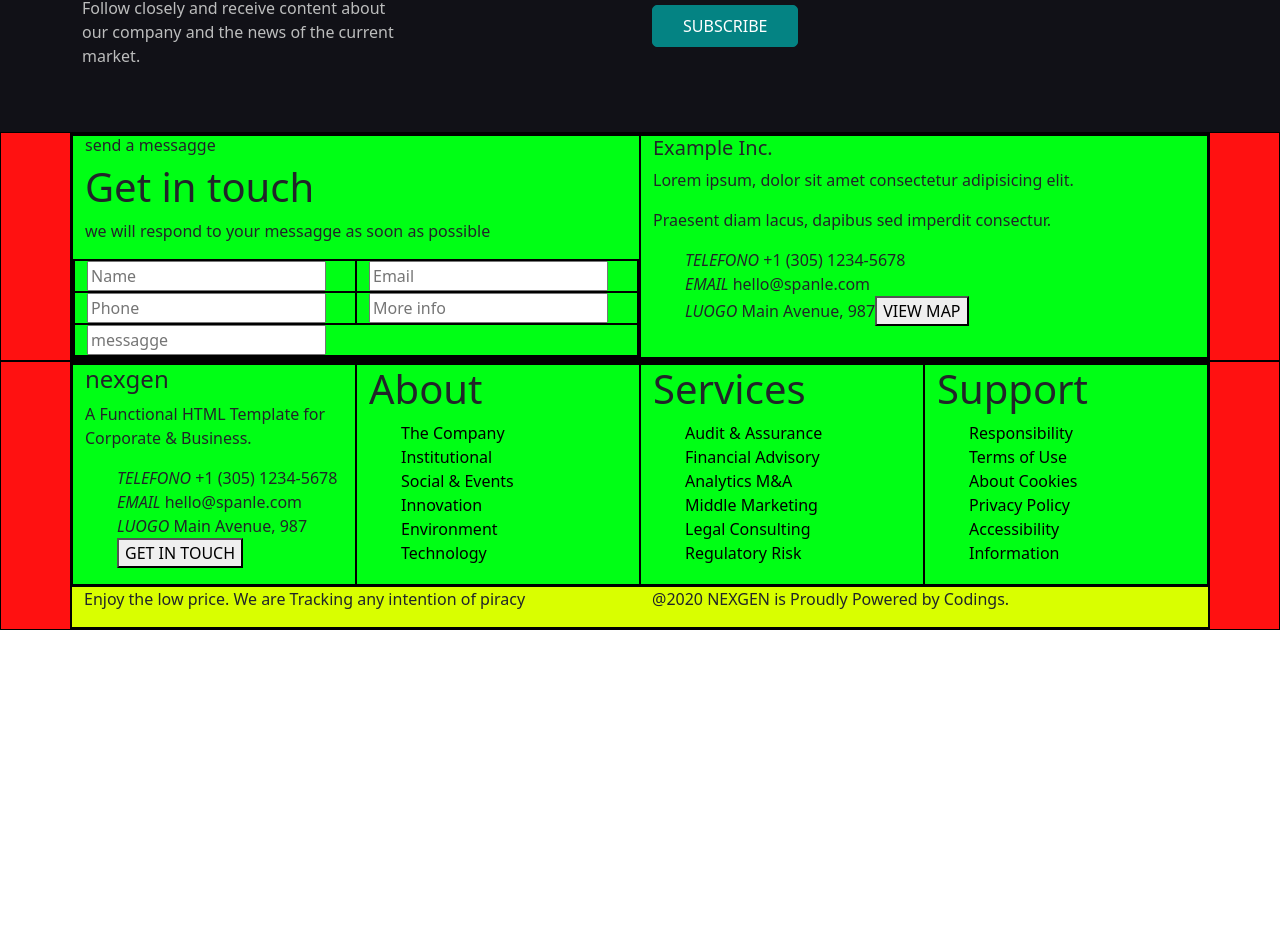
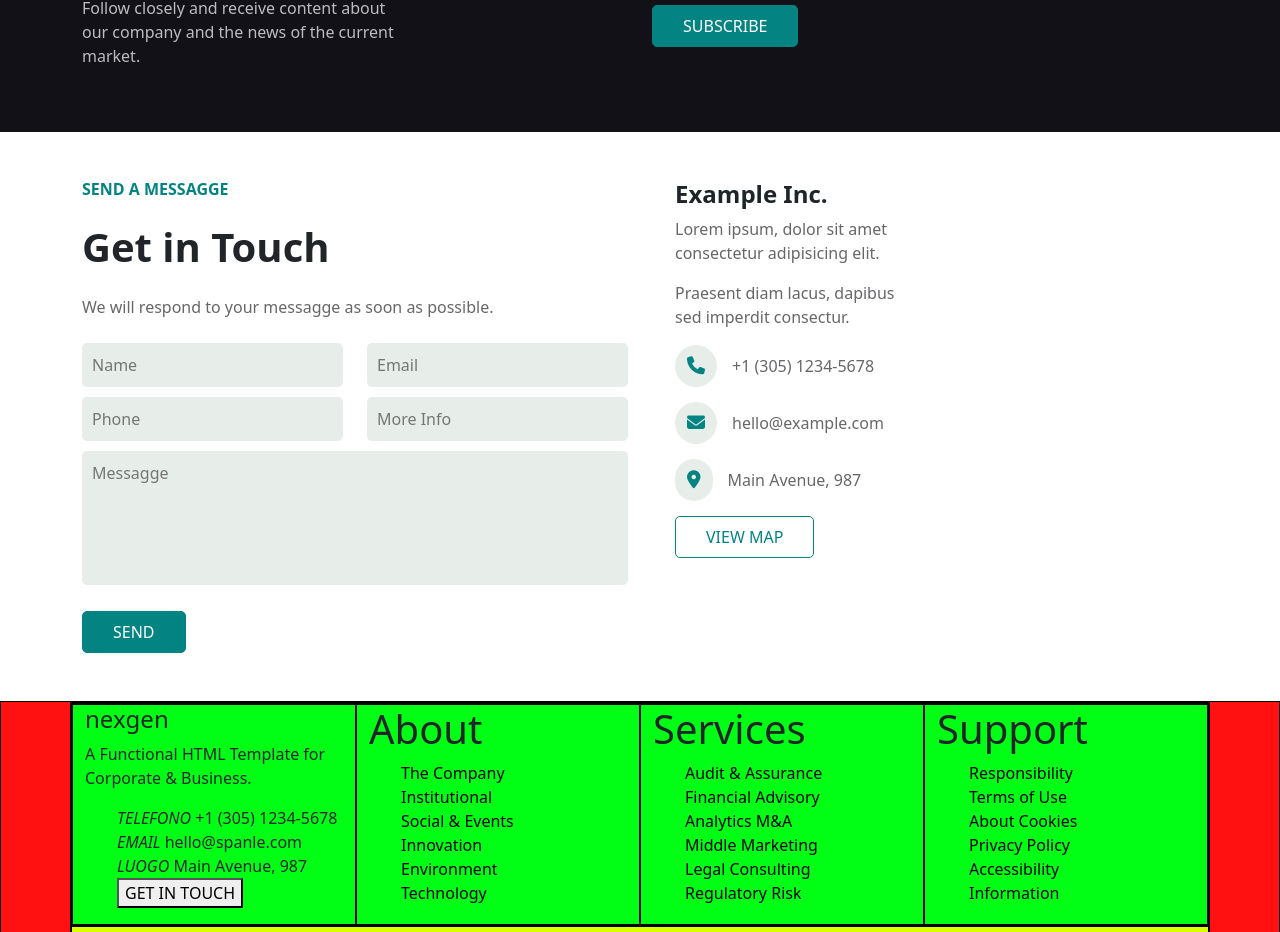
Before and after one commit to Marco-Gagliano/proj-html-vuejs, a Vue app: page / in a window 1280 px wide. Shown: the part 4759-5691 px from the top of the page. Before the commit the page ends 5389 px from the top, so only its background shows below. Built offline with nearby package versions, Linux system fonts and the light colour scheme.

Commit message:
preparazione-messagge(da-perfezionare)

```diff
--- a/src/components/MessaggeComponent.vue
+++ b/src/components/MessaggeComponent.vue
@@ -2,12 +2,13 @@
 
   <div class="messagge container-fluid">
     <div class="container">
-      <div class="row">
+      <div class="row send-messagge">
 
-        <div class="col-6">
+        <div class="col-6 my-5">
+
           <h6>send a messagge</h6>
-          <h1>Get in touch</h1>
-          <p>we will respond to your messagge as soon as possible</p>
+          <h1 class="my-4">Get in Touch</h1>
+          <p class="my-4">We will respond to your messagge as soon as possible.</p>
 
           <div class="row">
 
@@ -25,38 +26,46 @@
             </div>
 
             <div class="col-6">
-              <input type="text" placeholder="More info">
+              <input type="text" placeholder="More Info">
             </div>
 
-            <div class="col">
-              <input type="text" placeholder="messagge">
+            <div class="col-12">
+              <input type="text" placeholder="Messagge" class="messagge">
+            </div>
+
+            <div class="col mt-3">
+              <button>SEND</button>
             </div>
 
           </div>
 
         </div>
 
-        <div class="col-6">
-          <h5>Example Inc.</h5>
+        <div class="contact-messagge col-6 my-5">
+
+          <h4 class="fw-bold">Example Inc.</h4>
           <p>Lorem ipsum, dolor sit amet consectetur adipisicing elit.</p>
           <p>Praesent diam lacus, dapibus sed imperdit consectur.</p>
+
           <ul>
             <li>
-              <i>TELEFONO  </i>
+              <i class="fa-solid fa-phone"></i>
               <span>+1 (305) 1234-5678</span>
             </li>
 
             <li>
-              <i>EMAIL  </i>
-              <span>hello@spanle.com</span>
+              <i class="fa-solid fa-envelope"></i>
+              <span>hello@example.com</span>
             </li>
 
             <li>
-              <i>LUOGO  </i>
+              <i class="fa-solid fa-location-dot"></i>
               <span>Main Avenue, 987</span>
-              <button>VIEW MAP</button>
             </li>
 
+            <li>
+              <button class="button-map">VIEW MAP</button>
+            </li>
           </ul>
 
         </div>
@@ -78,24 +87,82 @@ export default {
 
 <style lang="scss" scoped>
 
-  .messagge {
-    background-color: #FF1111;
-    border: 1px solid #000000;
+  .send-messagge {
+
+    h6 {
+      color: #048383;
+      text-transform: uppercase;
+      font-weight: bold;
+    }
+
+    h1 {
+      font-weight: bold;
+    }
+
+    p {
+      color: #676669
+    }
+
+    input {
+      background-color: #E7EEE9;
+      border: 0;
+      margin-bottom: 10px;
+      padding: 10px;
+      border-radius: 5px;
+      width: 100%;
+    }
+
+    ul {
+      padding: 0;
+
+      li {
+        padding-bottom: 15px;
+      }
+    }
+
+    .messagge {
+      padding-bottom: 100px
+    }
+
+    button {
+      background-color: #048383;
+      color: #FFFFFF;
+      border: none;
+      border: 1px solid #048383;
+      border-radius: 5px;
+      padding: 8px 30px;
+    }
+
+    .button-map {
+      background-color: #FFFFFF;
+      color: #048383;
+      border: none;
+      border: 1px solid #048383;
+      border-radius: 5px;
+      padding: 8px 30px;
+    }
   }
 
-  .container {
-    background-color: #FFFFFF;
-    border: 1px solid #000000;
-  }
+  .contact-messagge {
+    color: #676669;
+    padding-left: 35px;
 
-  .row {
-    background-color: #D9FF00;
-    border: 1px solid #000000;
-  }
+    h4 {
+      color: #1D2528;
+    }
 
-  .col, .col-6 {
-    background-color: #00FF15;
-    border: 1px solid #000000;
+    p {
+      padding-right: 273px;
+    }
+
+    i {
+      color: #048383;
+      background-color: #E7EEE9;
+      padding: 12px;
+      margin-right: 15px;
+      font-size: 18px;
+      border-radius: 100px;
+    }
   }
 
 </style>
```
